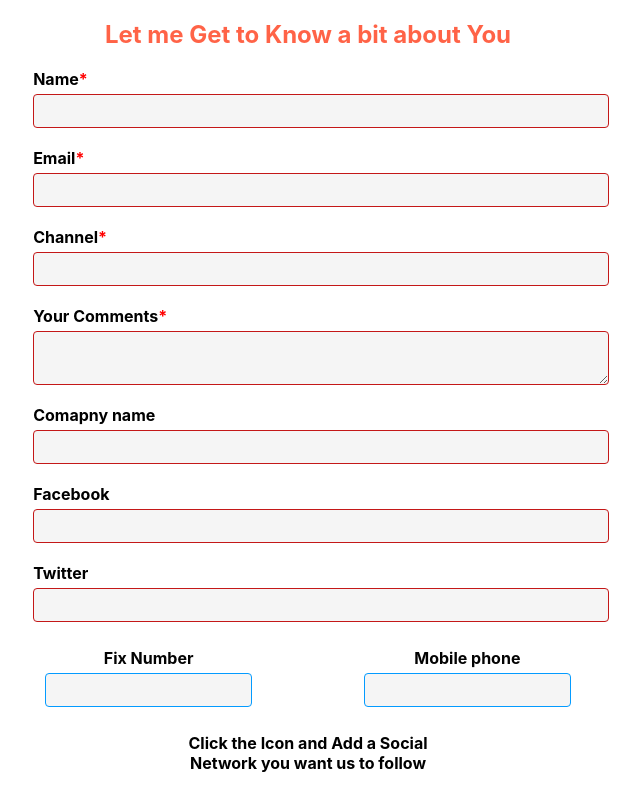
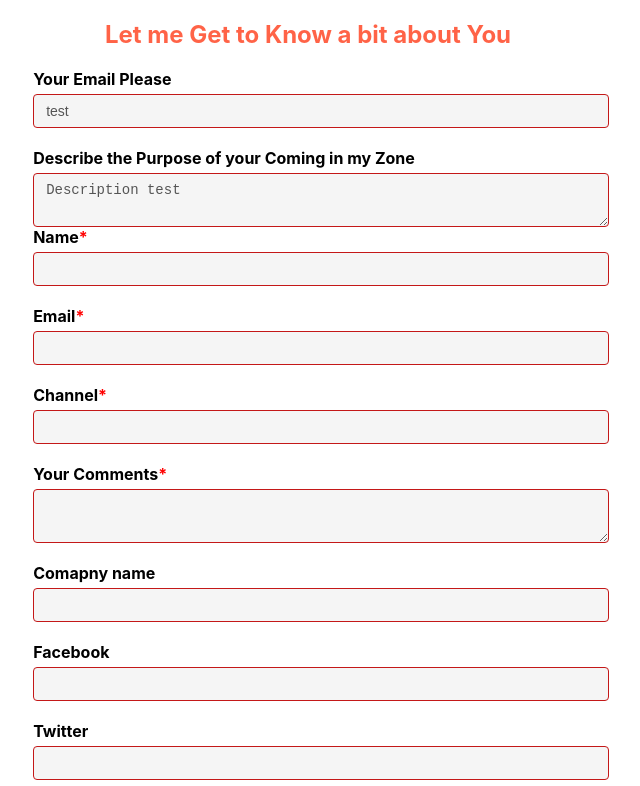
Before and after one commit to Sa-Yann/formik_boiler, a React (Create React App) app: page / in a window 1280 px wide. Shown: the top 786 px of the page, without its empty margins (332-972 px from the left). Built offline with nearby package versions, Linux system fonts and the light colour scheme.

Commit message:
✅ Created & integated reusable InputComponent and TextAreaComponent

```diff
--- a/src/components/V3_YouTubeForm.jsx
+++ b/src/components/V3_YouTubeForm.jsx
@@ -5,11 +5,14 @@ import { Formik, Form, Field, ErrorMessage, FieldArray } from 'formik';
 import * as Yup from 'yup';
 import TextError from './TextError';
 import Emoji from 'a11y-react-emoji';
+import FormikControl from './formComponent/FormikControl';
 // emoji list: https://unicode.org/emoji/charts/full-emoji-list.html
 
 
 
 const initialValues = {
+    emailFormikControlInput: 'test',
+    textAreaFormikControlInput: 'Description test',
     nameInput: '',
     emailInput: '',
     channelInput: '',
@@ -109,6 +112,19 @@ function YouTubeForm () {
                         <Form>
 
                             <h2 className="youtubeForm__title">Let me Get to Know a bit about You</h2>
+                            <FormikControl
+                                controlProps="inputControl"
+                                type="email"
+                                label="Your Email Please"
+                                name="emailFormikControlInput"
+                            />
+                            <FormikControl
+                                controlProps="textAreaControl"
+                                label="Describe the Purpose of your Coming in my Zone"
+                                name="textAreaFormikControlInput"
+                            />
+
+
                                 {/* The Form Component automaticaly handle the : onSubmit={formik.handleSubmit}  event*/}
                             {/* <form onSubmit={formik.handleSubmit}> */}
                             <div className="form-control">
--- a/src/components/formComponent/FormikControl.jsx
+++ b/src/components/formComponent/FormikControl.jsx
@@ -1,15 +1,17 @@
-import React from 'react'
+import React from 'react';
+import InputComponent from './InputComponent';
+import TextAreaComponent from './textAreaComponent';
 
 // This Component decide which Form Field needs to be rendered based on specific props used
-function FormikControl(controlProps) {
-    const { controlProps } = this.props
+function FormikControl(controlAllProps) {
+    const { controlProps, ...rest } = controlAllProps
     switch(controlProps) {
-        case 'input':
-        case 'textarea':
-        case'select':
-        case 'radio':
-        case 'checkbox':
-        case 'date':
+        case 'inputControl': return <InputComponent {...rest}/>
+        case 'textAreaControl': return <TextAreaComponent {...rest}/>
+        case'selectControl':
+        case 'radioControl':
+        case 'checkboxControl':
+        case 'dateControl':
         default: return null
     }
 }
--- /dev/null
+++ b/src/components/formComponent/InputComponent.jsx
@@ -0,0 +1,17 @@
+import React from 'react';
+import {Field, ErrorMessage } from 'formik';
+import TextError from './../TextError'
+
+function InputComponent(inputProps) {
+    const { label, name, ...rest} = inputProps
+    return (
+        <div className="form-control">
+            <label htmlFor={name}>{label}</label>
+            <Field id={name} name={name} {...rest} />
+            <ErrorMessage name={name} component={TextError}/>
+
+        </div>
+    )
+}
+
+export default InputComponent
--- /dev/null
+++ b/src/components/formComponent/textAreaComponent.jsx
@@ -0,0 +1,18 @@
+import React from 'react';
+import { Field, ErrorMessage } from 'formik';
+import TextError from '../TextError';
+
+
+function textAreaComponent(textAreaAllProps) {
+    const {label, name, ...rest}= textAreaAllProps
+    return (
+        <div className="form-Control">
+            <label htmlFor={name}>{label}</label>
+            <Field as="textarea" id={name} name={name} {...rest}/>
+            <ErrorMessage name={name} component={TextError}/>
+
+        </div>
+    )
+}
+
+export default textAreaComponent
```
